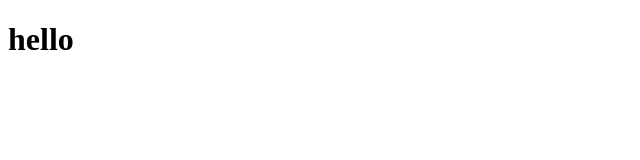
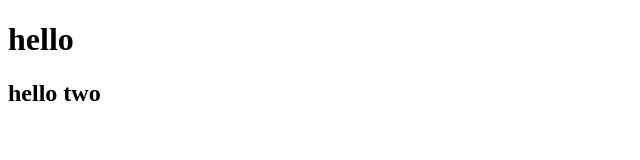
Before and after one commit to dltkddnjs/quizapp, a plain HTML site: page index.html in a window 1280 px wide. Shown: the whole page, without its empty margins (0-640 px from the left). Drawn offline with Linux system fonts and the light colour scheme.

Commit message:
second commit

```diff
--- a/index.html
+++ b/index.html
@@ -8,5 +8,6 @@
 </head>
 <body>
     <h1>hello</h1>
+    <h2>hello two</h2>
 </body>
 </html>
```
